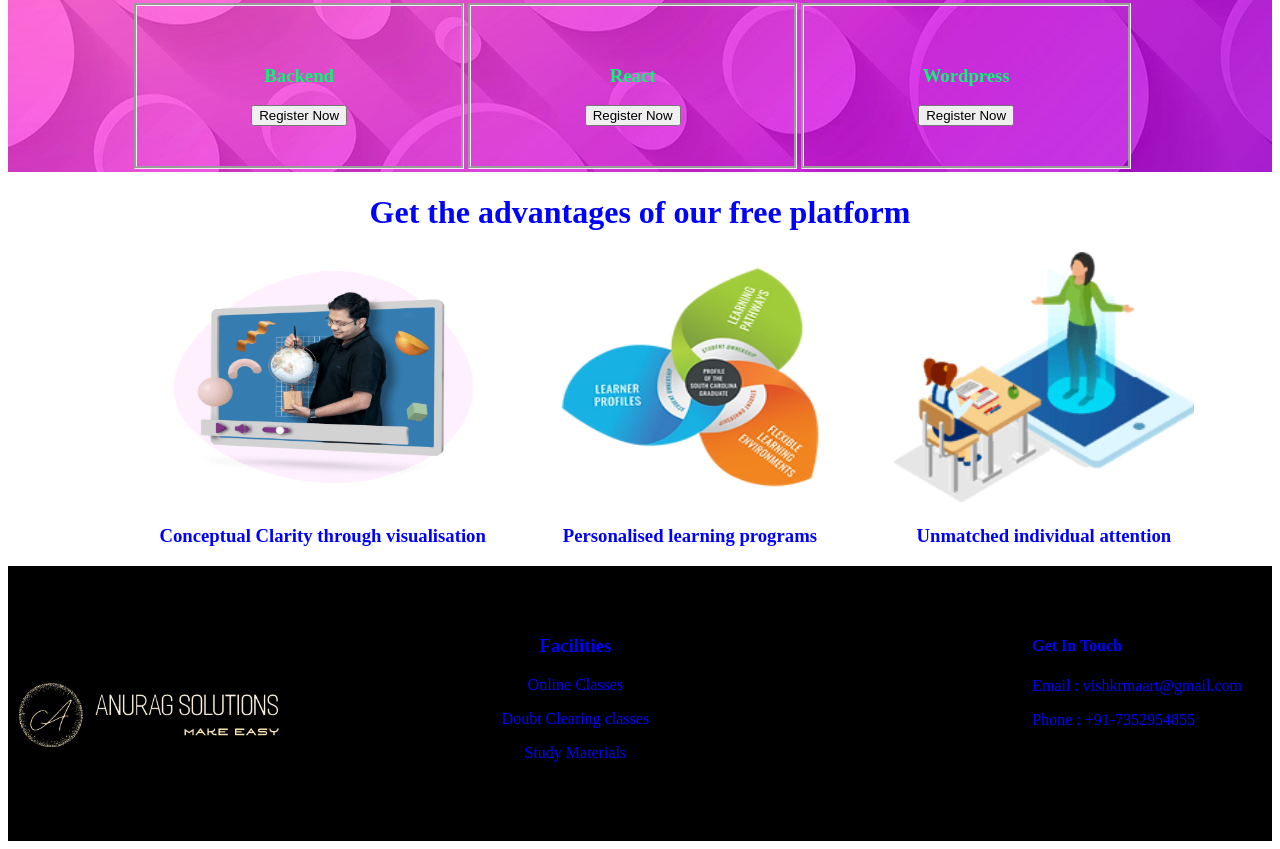
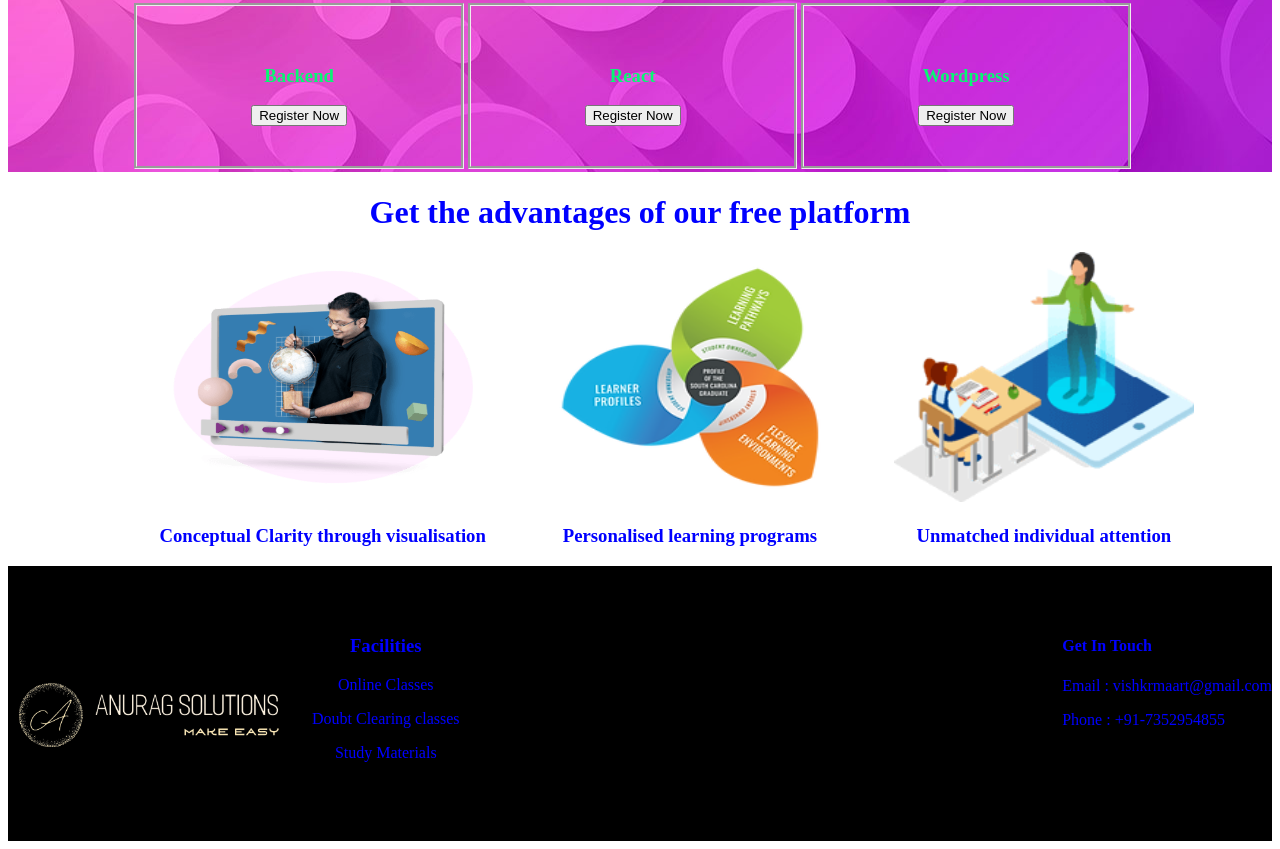
Before and after one commit to Anurag-anand-anu/web, a plain HTML site: page index.html in a window 1280 px wide. Shown: the part 2007-2856 px from the top of the page. Drawn offline with Linux system fonts and the light colour scheme.

Commit message:
Update main.css

```diff
--- a/main.css
+++ b/main.css
@@ -26,7 +26,6 @@
 }
 #fleft{
 	float: right;
-	padding-right: 30px;
 	padding-left: auto;
 	color: blue;
 }
@@ -39,8 +38,6 @@ footer{
 #fright{
 
 	display: inline-block;
-	margin-left: 15%;
-	margin-right:15%;
 	text-align: center;
 	color: blue;
 
```
